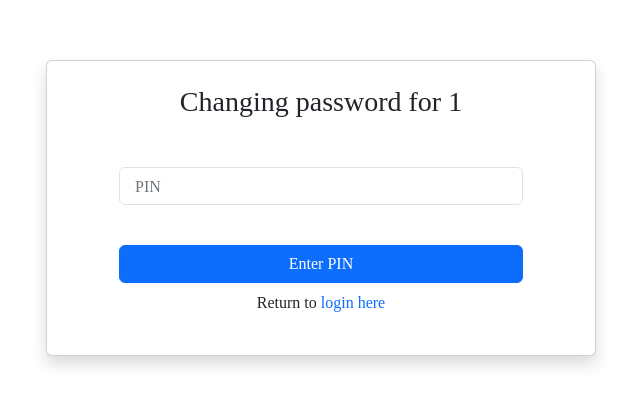
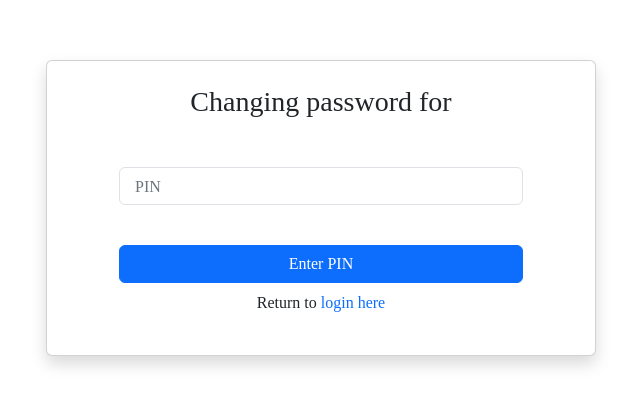
Before and after one commit to codeygallup/onTask, a React (Create React App) app in the folder client/: page /reset/1 in a window 1280 px wide. Shown: the part 192-598 px from the top of the page, without its empty margins (319-959 px from the left). Built offline with nearby package versions, Linux system fonts and the light colour scheme; no server answers.

Commit message:
Changed the route so it uses the users ID rather than the email

```diff
--- a/client/src/App.js
+++ b/client/src/App.js
@@ -58,7 +58,7 @@ function App() {
             <Route path="/signup" element={<SignUp />} />
             <Route path="/login" element={<Login />} />
             <Route path="/recover" element={<Recover />} />
-            <Route path="/reset/:user" element={<Reset />} />
+            <Route path="/reset/:id" element={<Reset />} />
             <Route element={<PrivateRoutes />}>
               <Route path="/project" element={<Project />} />
               <Route path="/project/:id" element={<ProjectPage />} />
--- a/client/src/pages/Recover.js
+++ b/client/src/pages/Recover.js
@@ -15,7 +15,9 @@ const Recover = () => {
       const { data } = await requestPasswordRecovery({
         variables: { email },
       });
-      window.location.assign(`/reset/${email}`);
+      const userId = data.requestPasswordRecovery.user._id;
+      //   console.log(data.requestPasswordRecovery.user._id);
+      window.location.assign(`/reset/${userId}`);
       //   setSuccessMessage(data.requestPasswordRecovery.message);
     } catch (error) {
       console.error("Error:", error);
@@ -40,6 +42,7 @@ const Recover = () => {
                   placeholder=" "
                   className="form-control"
                   required
+                  autoFocus
                   value={email}
                   onChange={(e) => setEmail(e.target.value)}
                 />
--- a/client/src/pages/Reset.js
+++ b/client/src/pages/Reset.js
@@ -1,19 +1,15 @@
 import { useState, useEffect } from "react";
 import { Link, useParams } from "react-router-dom";
-import { useMutation } from "@apollo/client";
+import { useMutation, useQuery } from "@apollo/client";
 import { RESET_PASSWORD, VALIDATE_PIN } from "../utils/mutations";
 import { useLocation } from "react-router-dom";
 import { FontAwesomeIcon } from "@fortawesome/react-fontawesome";
 import { faEye, faEyeSlash } from "@fortawesome/free-solid-svg-icons";
+import { FIND_USER } from "../utils/queries";
 
 const Reset = () => {
-  const { user } = useParams();
-  // const location = useLocation();
-  // const params = new URLSearchParams(location.search);
-  // const user = params.get("user");
-  // const recoverToken = params.get("token");
-  // const [token, setToken] = useState(recoverToken || ""); // Initialize state with token from params if available
-  const [email, setEmail] = useState(user);
+  const { id } = useParams();
+  const [email, setEmail] = useState(null);
   const [newPassword, setNewPassword] = useState("");
   const [successMessage, setSuccessMessage] = useState("");
   const [pin, setPin] = useState("");
@@ -23,10 +19,15 @@ const Reset = () => {
   const [resetPassword] = useMutation(RESET_PASSWORD);
   const [validatePIN] = useMutation(VALIDATE_PIN);
 
-  // Update token state when token changes in params
-  // useEffect(() => {
-  //   setToken(recoverToken || "");
-  // }, [recoverToken]);
+  const { data } = useQuery(FIND_USER, {
+    variables: { id: id },
+  });
+  const user = data?.findUser?.email;
+
+  useEffect(() => {
+    setEmail(user);
+  }, [user]);
+
   const handleShowPassword = () => {
     setShowPassword((prev) => !prev);
   };
--- a/client/src/utils/mutations.js
+++ b/client/src/utils/mutations.js
@@ -91,6 +91,10 @@ export const REQUEST_PASSWORD_RECOVERY = gql`
   mutation requestPasswordRecovery($email: String!) {
     requestPasswordRecovery(email: $email) {
       token
+      user {
+        _id
+        email
+      }
     }
   }
 `;
--- a/client/src/utils/queries.js
+++ b/client/src/utils/queries.js
@@ -11,6 +11,15 @@ export const GET_ME = gql`
         title
         description
       }
+    }
+  }
+`;
+
+export const FIND_USER = gql`
+  query findUser($id: ID!) {
+    findUser(_id: $id) {
+      _id
+      email
     }
   }
 `;
```
Also changed, not shown: 2 other files (tests, documents, lock files or other folders). Lines whose indentation alone changed are shown as unchanged.
